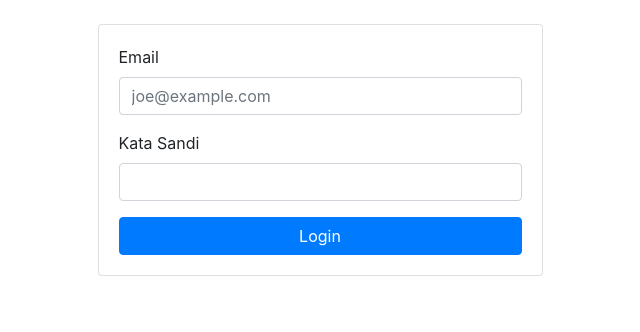
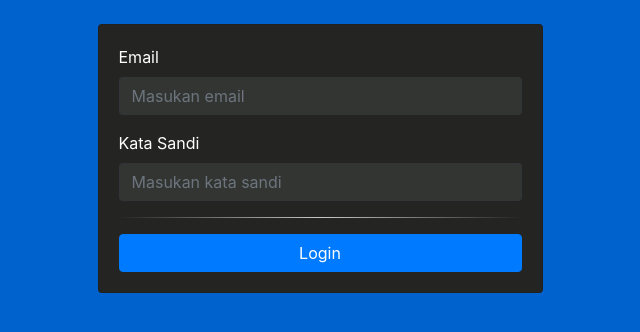
Before and after one commit to sekilas13/nva13, a Node project: template views/pages/admin/login.ejs in a window 1280 px wide. Shown: the top 332 px of the page, without its empty margins (320-960 px from the left). Run offline with Node 20 templates, Linux system fonts and the light colour scheme; the template is opened without the code that fills it: most values are stand-ins (such as "Sample title", 1, 10 or a date in 2020); some libraries are stand-ins or nearby versions.

Commit message:
Menambahkan stye untuk login dan memperbaiki manifest yang 404 not found

```diff
--- /dev/null
+++ b/public/css/login.css
@@ -0,0 +1,37 @@
+body {
+  background-color: #0062cc;
+}
+
+.card {
+  background-color: #242423;
+}
+
+label {
+  color: white;
+}
+
+.form-control {
+  color: #eaeaea;
+  background-color: #333533;
+  border-color: rgba(73, 80, 87, 0.4);
+}
+
+.form-control:focus {
+  color: white;
+  background-color: #333533;
+  border-color: rgba(73, 80, 87, 1);
+  box-shadow: 10px 5px 15px rgba(0, 0, 0, 0.075) inset,
+    0px 0px 0px rgba(73, 80, 87, 0.6);
+  outline: 0 none;
+}
+
+hr {
+  border: 0;
+  height: 1px;
+  background-image: linear-gradient(
+    to right,
+    rgba(0, 0, 0, 0),
+    rgba(255, 255, 255, 0.75),
+    rgba(0, 0, 0, 0)
+  );
+}
--- a/views/pages/admin/login.ejs
+++ b/views/pages/admin/login.ejs
@@ -3,6 +3,7 @@
   <head>
     <%- include('../../partial/head.ejs', { title : `${title}`, cannonical:
     `${cannonical}` }) %>
+    <link rel="stylesheet" href="/css/login.css" />
   </head>
   <body>
     <div class="container">
@@ -17,13 +18,19 @@
                     type="email"
                     class="form-control"
                     id="email"
-                    placeholder="joe@example.com"
+                    placeholder="Masukan email"
                   />
                 </div>
                 <div class="form-group">
                   <label for="password">Kata Sandi</label>
-                  <input type="password" class="form-control" id="password" />
+                  <input
+                    type="password"
+                    class="form-control"
+                    id="password"
+                    placeholder="Masukan kata sandi"
+                  />
                 </div>
+                <hr />
                 <button class="btn btn-primary btn-block" type="submit">
                   Login
                 </button>
--- a/views/partial/head.ejs
+++ b/views/partial/head.ejs
@@ -6,11 +6,9 @@
 />
 <meta name="theme-color" content="#f0efeb" />
 
-<link rel="apple-touch-icon" href="logo192.png" />
-<link rel="manifest" href="manifest.json" />
-
+<link rel="apple-touch-icon" href="/logo192.png" />
+<link rel="manifest" href="/manifest.json" />
 <link rel="canonical" href="<%= cannonical %>" />
-
 <link rel="stylesheet" href="/bs/css/bootstrap.min.css" />
 
 <title><%= title %></title>
```
